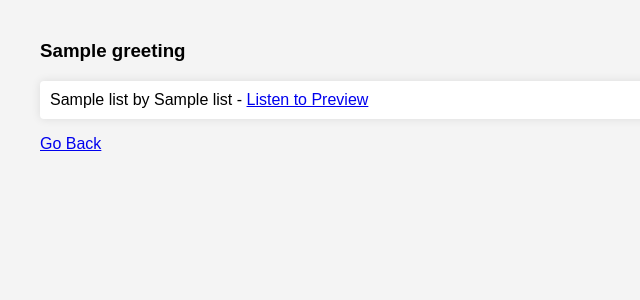
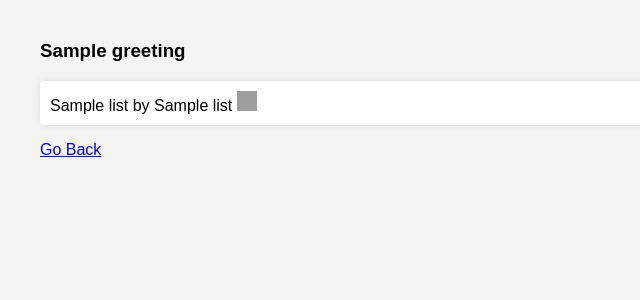
Before and after one commit to Four-and-a-Half-Geeks/Spotify-Song-Recommendation, a Flask app: template templates/recommendation_list.html in a window 1280 px wide. Shown: the top 300 px of the page, without its empty margins (0-640 px from the left). Run offline with Flask 3, Linux system fonts and the light colour scheme; the template is opened without the code that fills it: most values are stand-ins (such as "Sample title", 1, 10 or a date in 2020); parts of the project's set-up code (start-up, migrations or seed data) failed here and were passed over; grey boxes are pictures that could not be loaded.

Commit message:
Added music play button for previews

```diff
--- a/templates/recommendation_list.html
+++ b/templates/recommendation_list.html
@@ -20,6 +20,11 @@
             border-radius: 4px;
             box-shadow: 0px 0px 10px rgba(0, 0, 0, 0.1);
         }
+        .play-btn {
+            width: 20px;
+            height: 20px;
+            cursor: pointer;
+        }
     </style>
 </head>
 <body>
@@ -29,11 +34,36 @@
             <li>
                 {{ song_name }} by {{ artist_name }}
                 {% if preview_url %}
-                    - <a href="{{ preview_url }}" target="_blank">Listen to Preview</a>
+                    <!-- Play button only -->
+                    <img src="https://www.svgrepo.com/show/479265/play-button.svg" class="play-btn" onclick="playAudio('{{ preview_url }}')" alt="Play Button">
                 {% endif %}
             </li>
         {% endfor %}
     </ul>
     <a href="/">Go Back</a>
+
+    <script>
+        // Global variable to store the current audio
+        let currentAudio = null;
+
+        function playAudio(url) {
+            // If the same audio is clicked, pause it
+            if (currentAudio && currentAudio.src === url) {
+                if (currentAudio.paused) {
+                    currentAudio.play(); // Play the audio if it is paused
+                } else {
+                    currentAudio.pause(); // Pause the audio if it is playing
+                }
+            } else {
+                // Stop any currently playing audio
+                if (currentAudio) {
+                    currentAudio.pause(); // Pause the current audio
+                }
+                // Create a new audio object and play the new audio
+                currentAudio = new Audio(url);
+                currentAudio.play();
+            }
+        }
+    </script>
 </body>
 </html>
```
